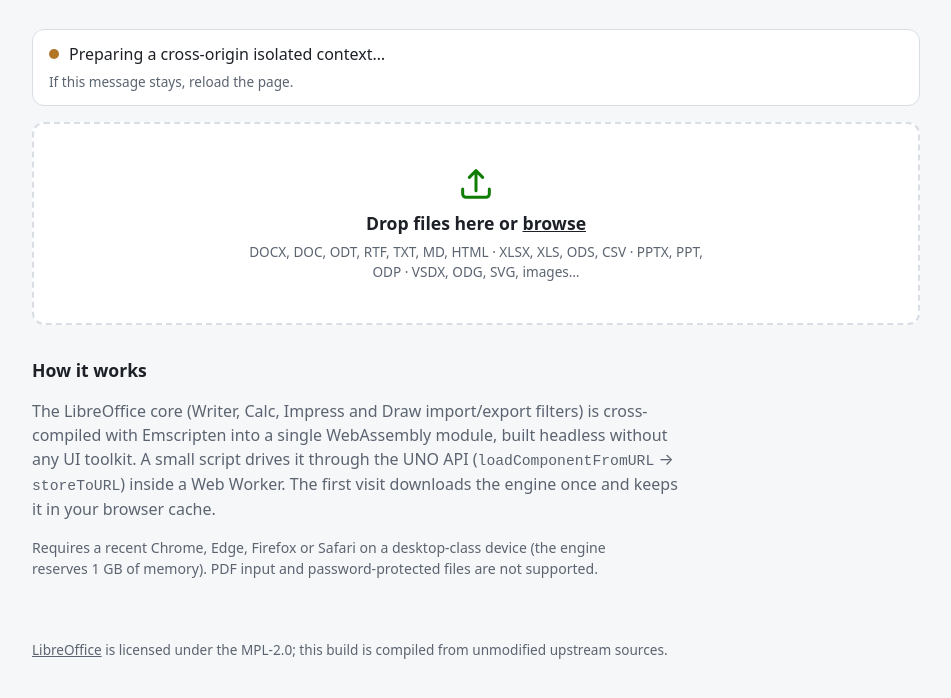
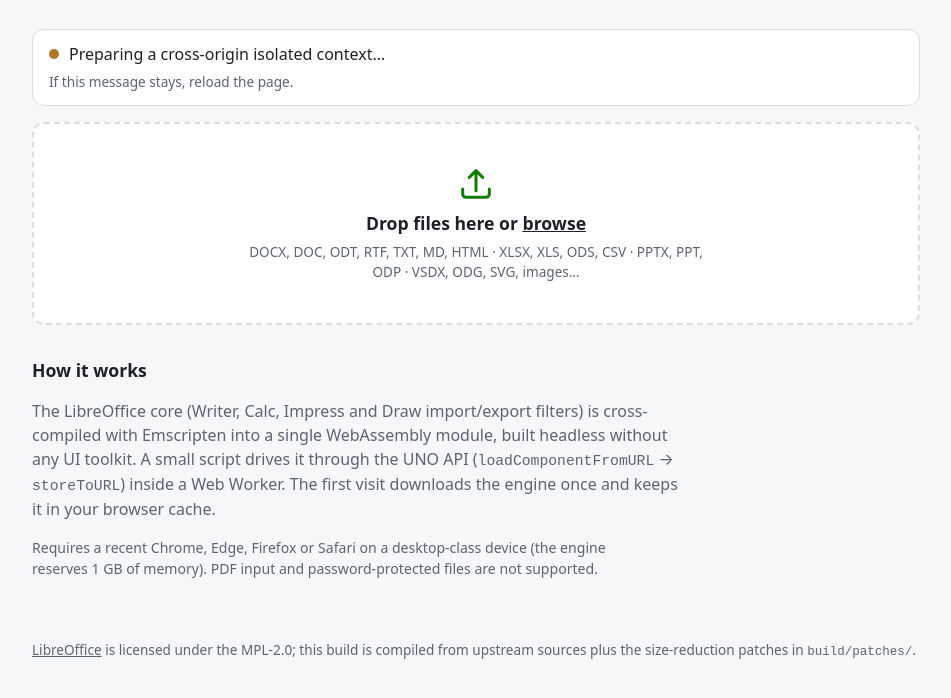
Before and after one commit to Skitionek/serverless-office-converter, a plain HTML site: page web/index.html in a window 1280 px wide. Shown: the part 176-874 px from the top of the page, without its empty margins (164-1115 px from the left). Drawn offline with Linux system fonts and the light colour scheme.

Commit message:
Strip the WASM build further
- Optimize for size (-Os instead of -O3) on the Emscripten side
- Generate Embind UNO bindings only for an allowlist of types the
  converter uses, plus their dependency closure (7.4 MB -> 136 KB of
  generated C++, 1728 -> 48 types; JS glue 739 KB -> 10 KB)
- Remove locale display names (languages, regions, currencies, units,
  time zones) from the ICU data built into the binary (33 MB -> 20 MB)
- Enable the existing ENABLE_WASM_STRIP_HUNSPELL strip (no spell
  checking, hyphenation or thesaurus code; no dictionaries ship anyway)
- --disable-cairo-canvas (slide show rendering only)
- Fix uui linking curl unconditionally, which breaks --disable-curl

Coding assisted with Claude Opus 5.5

```diff
--- a/web/index.html
+++ b/web/index.html
@@ -94,7 +94,8 @@
 <footer class="wrap site-footer">
     <p id="build-info"></p>
     <p><a href="https://www.libreoffice.org/">LibreOffice</a> is licensed under the MPL-2.0;
-        this build is compiled from unmodified upstream sources.</p>
+        this build is compiled from upstream sources plus the size-reduction patches in
+        <code>build/patches/</code>.</p>
 </footer>
 
 <template id="file-row">
```
Also changed, not shown: build/embind-allowlist.txt (added), 6 other files.
